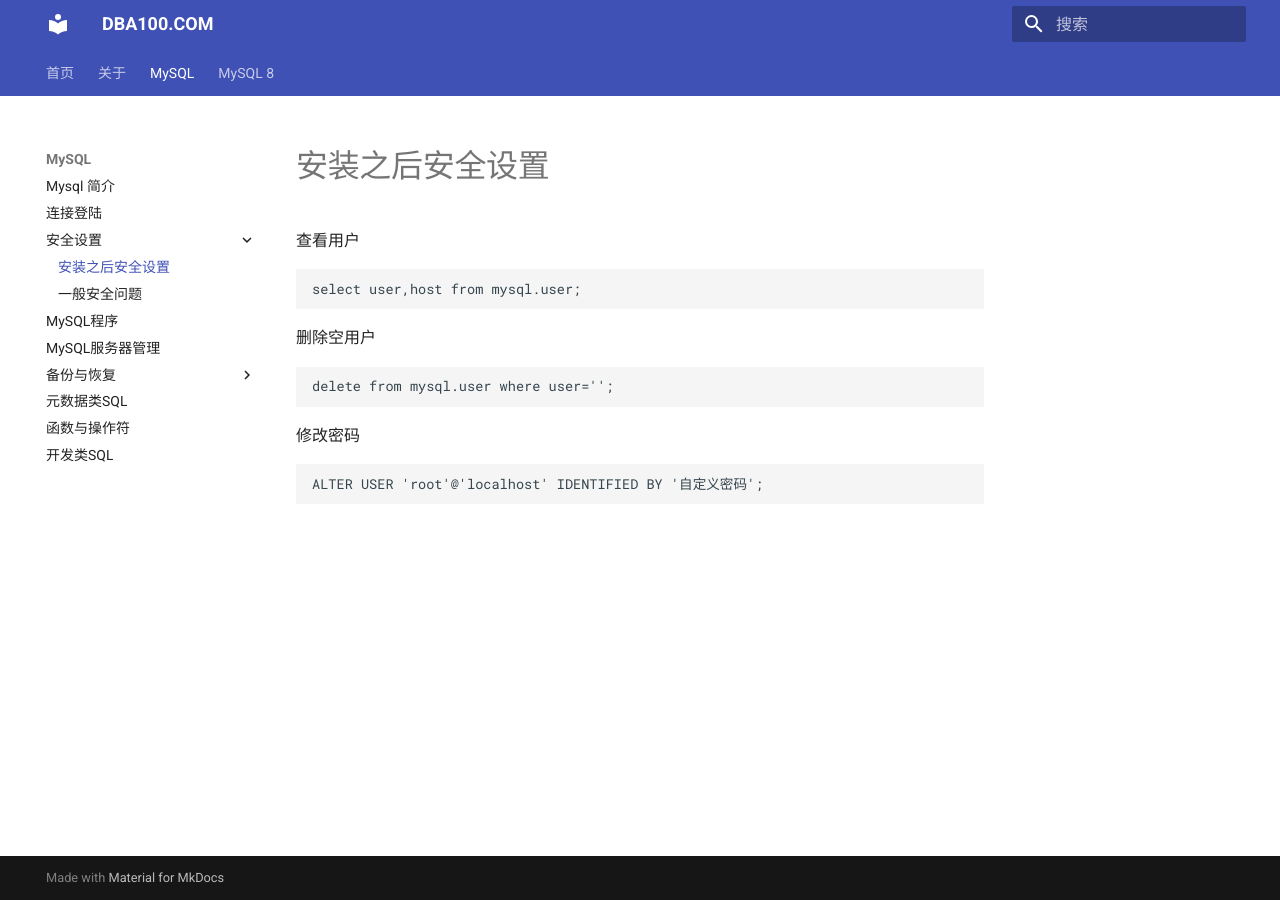
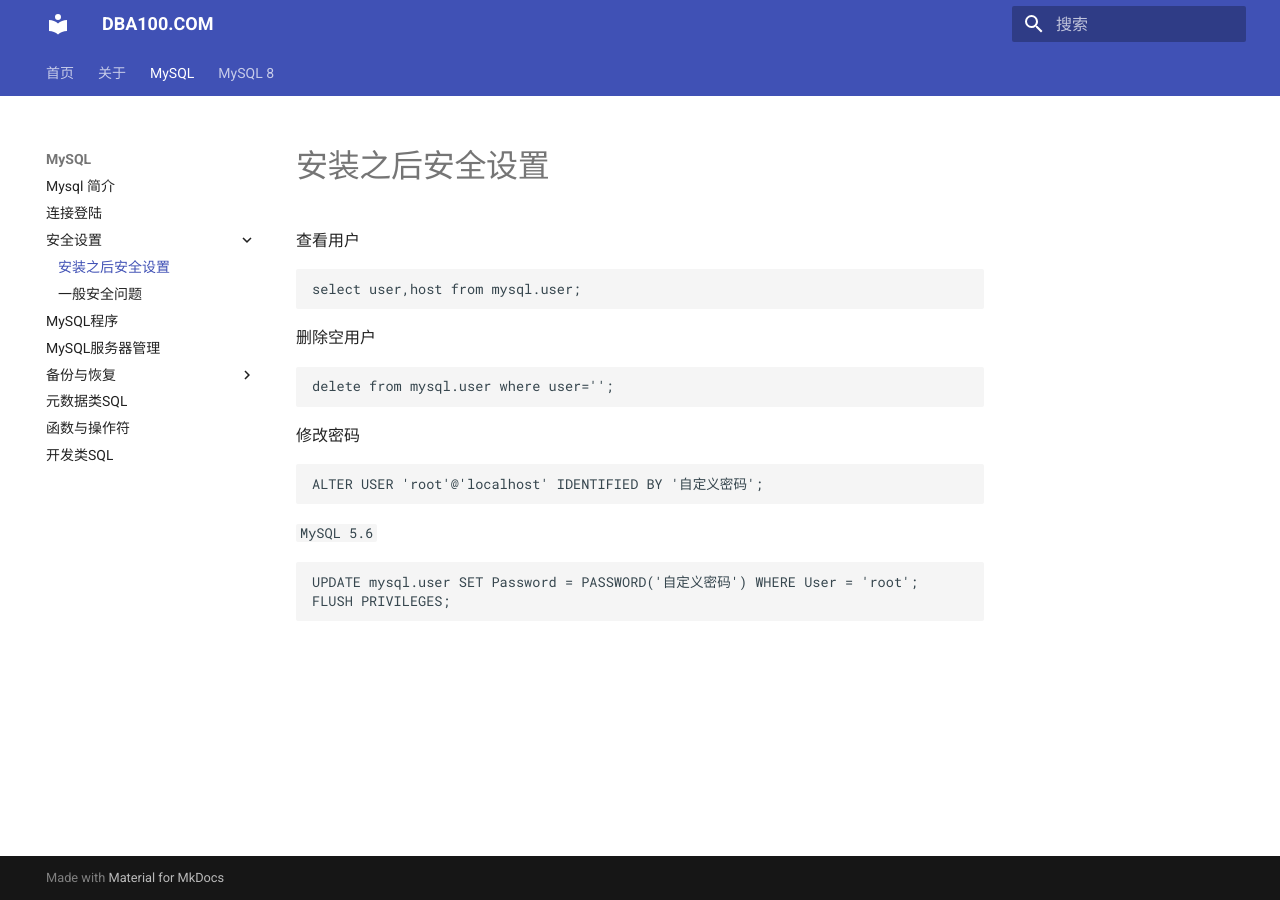
Before and after one commit to duliang123/dba100, an MkDocs documentation site: the page built from docs/mysql/security.md, in a window 1280 px wide. Built offline with MkDocs 1.6.1 and Material for MkDocs 9.7.7, drawn with Linux system fonts in a browser that asks for light colours.

Commit message:
Update security.md

````diff
--- a/docs/mysql/security.md
+++ b/docs/mysql/security.md
@@ -17,3 +17,10 @@ delete from mysql.user where user='';
 ```sql
 ALTER USER 'root'@'localhost' IDENTIFIED BY '自定义密码';
 ```
+
+`MySQL 5.6`
+
+```sql
+UPDATE mysql.user SET Password = PASSWORD('自定义密码') WHERE User = 'root';
+FLUSH PRIVILEGES;
+```
````
